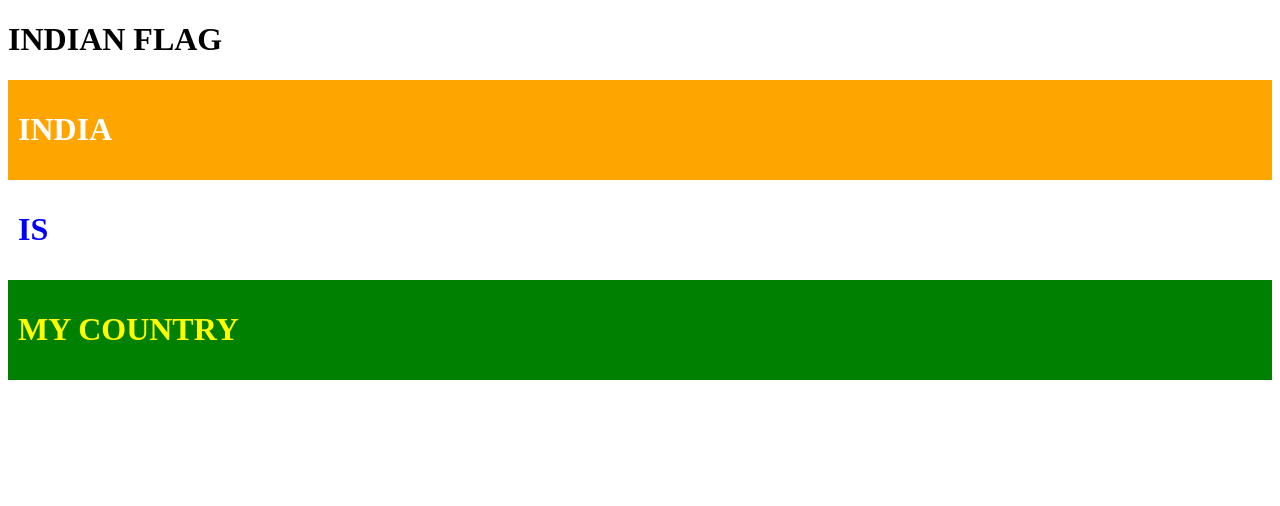
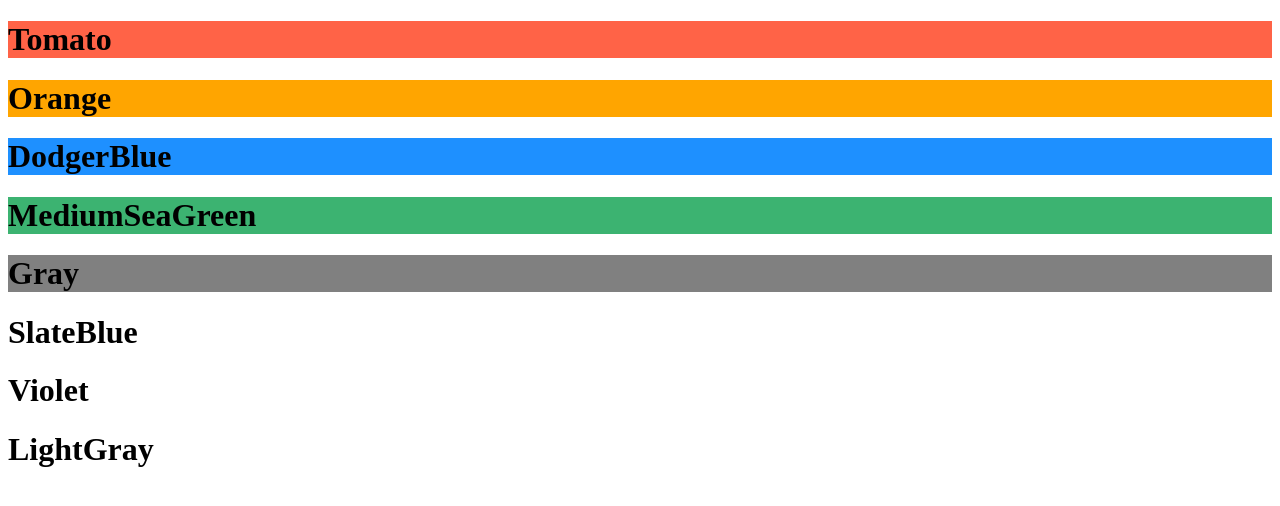
Before and after one commit to naveen-ctrl/jenkinstest, a plain HTML site: page index.html in a window 1280 px wide. Drawn offline with Linux system fonts and the light colour scheme.

Commit message:
naveentest

```diff
--- a/index.html
+++ b/index.html
@@ -1,23 +1,15 @@
 <!DOCTYPE html>
 <html>
-<style>
-div {padding:10px;}
-</style>
 <body>
 
-<h1>INDIAN FLAG</h1>
-
-<div style="background-color:orange">
-  <h1 style="color:white">INDIA</h1>
-</div>
-
-<div style="background-color:white">
-  <h1 style="color:blue">IS</h1>
-</div>
-
-<div style="background-color:green">
-  <h1 style="color:yellow">MY COUNTRY</h1>
-</div>
+<h1 style="background-color:Tomato;">Tomato</h1>
+<h1 style="background-color:Orange;">Orange</h1>
+<h1 style="background-color:DodgerBlue;">DodgerBlue</h1>
+<h1 style="background-color:MediumSeaGreen;">MediumSeaGreen</h1>
+<h1 style="background-color:Gray;">Gray</h1>
+<h1 style="background-color:;">SlateBlue</h1>
+<h1 style="background-color:;">Violet</h1>
+<h1 style="background-color:;">LightGray</h1>
 
 </body>
 </html>
```
